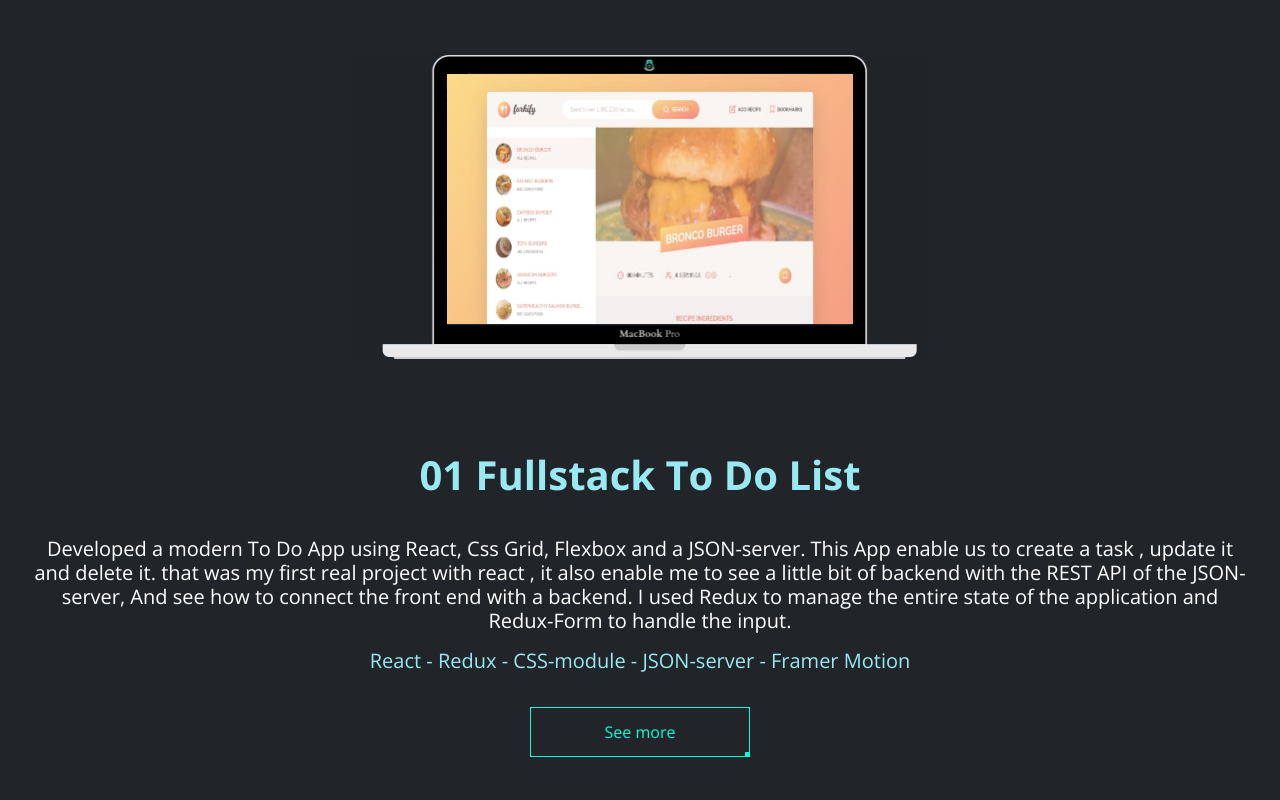
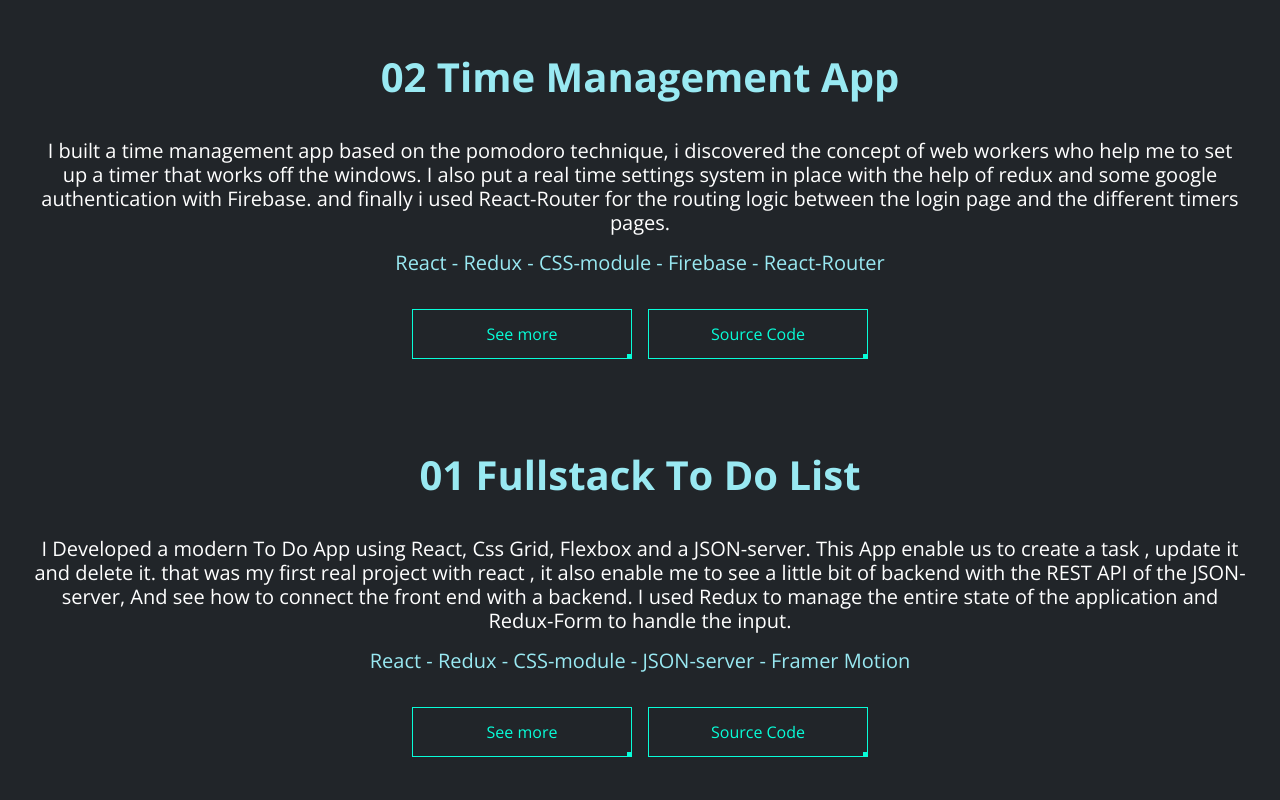
Before and after one commit to clemgbld/clement-s-portfolio, a React (Create React App) app: page / in a window 1280 px wide. Shown: the part 3420-4220 px from the top of the page. Built offline with nearby package versions, Linux system fonts and the light colour scheme.

Commit message:
add pomodoro project

```diff
--- a/src/components/Projects/ProjectText/ProjectTextContainer.js
+++ b/src/components/Projects/ProjectText/ProjectTextContainer.js
@@ -5,13 +5,24 @@
 import ProjectTechs from "./ProjectTechs";
 import ProjectTextTitle from "./ProjectTextTitle";
 
-const ProjectTextContainer = ({ text, summary, techs,title }) => {
+const ProjectTextContainer = ({
+  linkLive,
+  linkCode,
+  live,
+  code,
+  summary,
+  techs,
+  title,
+}) => {
   return (
     <div className={classes["project-text"]}>
-      <ProjectTextTitle title={title}/>
+      <ProjectTextTitle title={title} />
       <ProjectSummary summary={summary} />
       <ProjectTechs techs={techs} />
-      <Button text={text} />
+      <div className={classes["btn-box"]}>
+        <Button text={live} link={linkLive} />
+        <Button text={code} link={linkCode} />
+      </div>
     </div>
   );
 };
--- a/src/components/Projects/ProjectText/ProjectTextContainer.module.css
+++ b/src/components/Projects/ProjectText/ProjectTextContainer.module.css
@@ -5,6 +5,13 @@
   font-size: 2rem;
   width: 100%;
   height: 100%;
+}
+
+.btn-box {
+  display: flex;
+  gap: 1.6rem;
+  align-items: center;
+  justify-content: space-between;
 }
 
 @media (max-width: 79em) {
--- a/src/components/Projects/Projects.js
+++ b/src/components/Projects/Projects.js
@@ -8,8 +8,13 @@
 
 const title1 = "01 Fullstack To Do List";
 const summ1 =
-  " Developed a modern To Do App using React, Css Grid, Flexbox and a JSON-server. This App enable us to create a task , update it and delete it. that was my first real project with react , it also enable me to see a little bit of backend with the REST API of the JSON-server, And see how to connect the front end with a backend. I used Redux to manage the entire state of the application and Redux-Form to handle the input.";
+  " I Developed a modern To Do App using React, Css Grid, Flexbox and a JSON-server. This App enable us to create a task , update it and delete it. that was my first real project with react , it also enable me to see a little bit of backend with the REST API of the JSON-server, And see how to connect the front end with a backend. I used Redux to manage the entire state of the application and Redux-Form to handle the input.";
 const techs = "React - Redux - CSS-module - JSON-server - Framer Motion";
+const title2 = "02 Time Management App";
+const summ2 =
+  "I built a time management app based on the pomodoro technique, i discovered the concept of web workers who help me to set up a timer that works off the windows. I also put a real time settings system in place with the help of redux and some google authentication with Firebase. and finally i used React-Router for the routing logic between the login page and the different timers pages. ";
+
+const techs2 = "React - Redux - CSS-module - Firebase - React-Router";
 
 const Projects = () => {
   const { ref, animation } = useMagic(
@@ -31,7 +36,8 @@
       </AnimatedH2>
       <div className={classes["project-box"]}>
         <ProjectTextContainer
-          text="See more"
+          live="See more"
+          code="Source Code"
           summary={summ1}
           title={title1}
           techs={techs}
@@ -42,15 +48,19 @@
           alt="a picture of a to do list project"
         />
 
-        <ProjectImg three={true} src="forkify" alt="a picture of a food app" />
+        <ProjectImg src="pomochampion" alt="a picture of a pomodoro project" />
         <ProjectTextContainer
-          text="See more"
-          summary={summ1}
-          title={title1}
-          techs={techs}
+          live="See more"
+          code="Source Code"
+          summary={summ2}
+          title={title2}
+          techs={techs2}
+          linkLive={"https://pomochampion.netlify.app"}
+          linkCode={"https://github.com/clemgbld/pomoChampion"}
         />
         <ProjectTextContainer
-          text="See more"
+          live="See more"
+          code="Source Code"
           summary={summ1}
           title={title1}
           techs={techs}
--- a/src/components/UI/Button.js
+++ b/src/components/UI/Button.js
@@ -2,7 +2,7 @@
 import { AnimatedA } from "../CustomMotion/CustomMotion";
 import useMagic from "../hooks/use-magic";
 
-const Button = ({ text }) => {
+const Button = ({ text, link }) => {
   const { ref, animation } = useMagic(
     { opacity: 0, translateY: "20px" },
     {
@@ -17,6 +17,8 @@
   return (
     <div ref={ref}>
       <AnimatedA
+        href={link}
+        target="_blank"
         initial={{ opacity: 0, translateY: "20px" }}
         animate={animation}
         className="button"
--- a/src/index.css
+++ b/src/index.css
@@ -67,6 +67,7 @@
 
 .button {
   display: block;
+  text-decoration: none;
   position: relative;
   display: flex;
   align-items: center;
```
Also changed, not shown: src/img/pomochampion.jpg (added).
